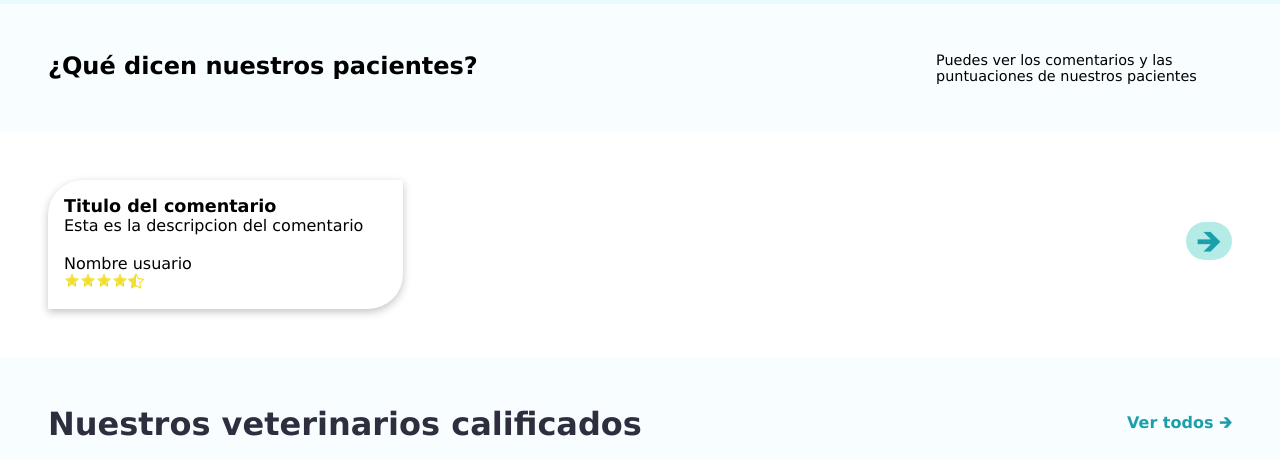
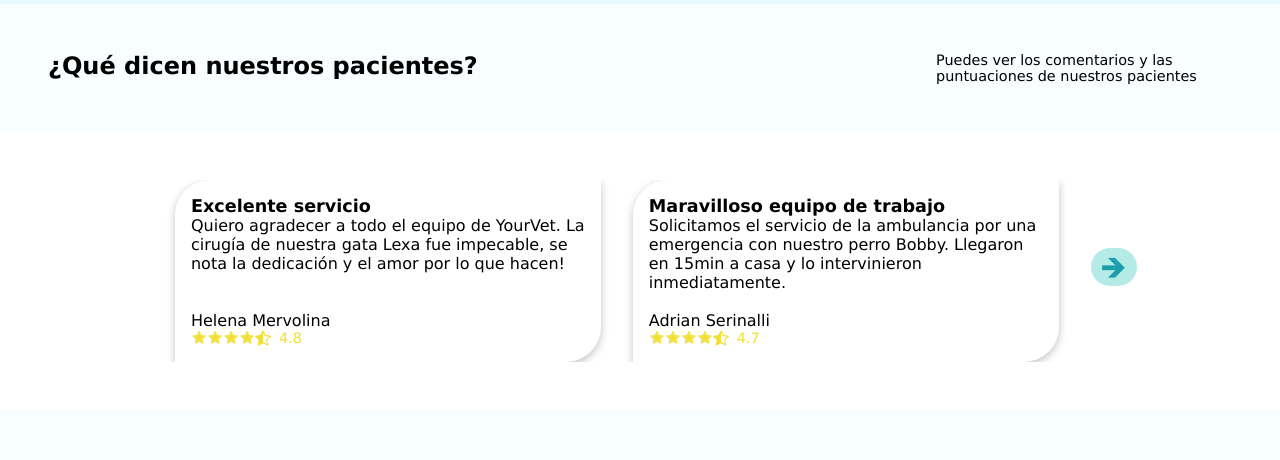
Before and after one commit to vevisvs/veterinary-clinic-react, a React (Vite) app in the folder veterinary-clinic/: page / in a window 1280 px wide. Shown: the part 1880-2340 px from the top of the page. Built offline with nearby package versions, Linux system fonts and the light colour scheme.

Commit message:
consumo de json local para cards de comentarios y funcionalidad del boton

```diff
--- a/veterinary-clinic/src/components/Comments/CommentCard.jsx
+++ b/veterinary-clinic/src/components/Comments/CommentCard.jsx
@@ -1,27 +1,53 @@
-import React from 'react'
+import React, { useState, useEffect } from 'react'
 import {AiTwotoneStar} from 'react-icons/ai'
 import {BsStarHalf} from 'react-icons/bs'
 
-const CommentCard = () => {
+const CommentCard = ({ dataComments, startIndex, numberOfComments, setNumberOfComments }) => {
+
+  useEffect(() => {
+    const handleResize = () => {
+      if (window.innerWidth <= 768) {
+        setNumberOfComments(1);
+      } else {
+        setNumberOfComments(2);
+      }
+    };
+
+    window.addEventListener('resize', handleResize);
+    handleResize();
+
+    return () => {
+      window.removeEventListener('resize', handleResize);
+    };
+  }, []);
+
+  const commentsToRender = dataComments.slice(startIndex, startIndex + numberOfComments);
+
   return (
-    <div className='card-comment'>
+    <>
+      {commentsToRender.map(comment => (
+        <div className='card-comment' key={comment.id}>
           <div className='card-text-info'>
-            <h2 className='comment-title'>Titulo del comentario</h2>
-            <p className='comment-text'>Esta es la descripcion del comentario</p>
+            <h2 className='comment-title'>{comment.title}</h2>
+            <p className='comment-text'>{comment.message}</p>
           </div>
           <div className='card-user-info'>
             <img />
-            <p className='comment-user'>Nombre usuario</p>
-        </div>
+            <p className='comment-user'>{comment.name}</p>
             <span className='score'>
               <AiTwotoneStar />
               <AiTwotoneStar />
               <AiTwotoneStar />
               <AiTwotoneStar />
               <BsStarHalf />
+              <span className='score-number'>{comment.score}</span>
             </span>
           </div>
-  )
-}
+
+        </div>
+      ))}
+    </>
+  );
+};
 
 export default CommentCard
--- a/veterinary-clinic/src/components/Comments/Comments.css
+++ b/veterinary-clinic/src/components/Comments/Comments.css
@@ -1,3 +1,10 @@
+.ctn-modal{
+    display: flex;
+    overflow: hidden;
+    justify-content: space-evenly;
+    width: 80%;
+}
+
 .ctn-comments{
     background-color: #F8FEFF;
     padding: 3rem;
@@ -21,16 +28,18 @@
     background-color: white;
     padding: 3rem;
     display: flex;
-    justify-content: space-between;
+    justify-content: center;
     align-items: center;
 }
 
 .card-comment{
     box-shadow: rgba(0, 0, 0, 0.24) 0px 3px 8px;
-    width: 30%;
-    /* border-radius: 10px; */
+    width: 45%;
     border-radius: 35px 0px 35px 0px;
     padding: 1rem;
+    display: flex;
+    flex-direction: column;
+    justify-content: space-between;
 }
 
 .link-next-comment{
@@ -42,8 +51,20 @@
     padding: 0 10px;
 }
 
+.link-next-comment:active{
+    opacity: 0.6;
+}
+
 .score{
+    display: flex;
+    align-items: center;
     color: rgb(241, 222, 50);
+}
+
+.score-number{
+    align-items: center;
+    margin-left: 0.5rem;
+    font-size: 0.9rem;
 }
 
 
@@ -71,12 +92,13 @@
     .comments-card-section{
         flex-direction: column;
         padding: 2rem;
-        height: 350px;
+        height: 370px;
+        justify-content: space-evenly;
     }
 }
 
 
-@media screen and (max-width: 420px){
+@media screen and (max-width: 435px){
     .ctn-comments{
         padding: 1.5rem;
         height: 220px;
@@ -88,7 +110,8 @@
 
     .comments-card-section{
         padding: 1.5rem;
-        height: 330px;
+        height: 400px;
+        justify-content: space-evenly;
     }
 
     .comment-title{
@@ -103,3 +126,9 @@
         font-size: 0.9rem;
     }
 }
+
+@media screen and (max-width: 350px){
+    .comments-card-section{
+        height: 450px;
+    }
+}
--- a/veterinary-clinic/src/components/Comments/Comments.jsx
+++ b/veterinary-clinic/src/components/Comments/Comments.jsx
@@ -1,6 +1,6 @@
 import React from 'react'
 import '../Comments/Comments.css'
-import CommentCard from './CommentCard'
+import ModalComments from './ModalComments'
 
 const Comments = () => {
   return (
@@ -10,10 +10,7 @@ const Comments = () => {
             <p className='comments-description'>Puedes ver los comentarios y las puntuaciones de nuestros pacientes</p>
         </div>
         <div className='comments-card-section'>
-            <CommentCard />
-            <div className='next-button'>
-                <span className='link-next-comment'>🡺</span>
-            </div>
+            <ModalComments />
         </div>
   </>
   )
--- /dev/null
+++ b/veterinary-clinic/src/components/Comments/DataComments.json
@@ -0,0 +1,26 @@
+[
+    {
+        "title": "Excelente servicio",
+        "message": "Quiero agradecer a todo el equipo de YourVet. La cirugía de nuestra gata Lexa fue impecable, se nota la dedicación y el amor por lo que hacen!",
+        "name": "Helena Mervolina",
+        "score": 4.8
+    },
+    {
+        "title": "Maravilloso equipo de trabajo",
+        "message": "Solicitamos el servicio de la ambulancia por una emergencia con nuestro perro Bobby. Llegaron en 15min a casa y lo intervinieron inmediatamente.",
+        "name": "Adrian Serinalli",
+        "score": 4.7
+    },
+    {
+        "title": "Profesionalismo y calidad",
+        "message": "En la pet shop siempre encuentro los mejores productos para mis mascotas y la atención de todo el personal es muy buena. Los recomiendo muy seguido!",
+        "name": "Rodrigo Spelorzi",
+        "score": 4.9
+    },
+    {
+        "title": "Muy buenos",
+        "message": "Excelentes profesionales y excelente atencion al público!",
+        "name": "Salma León",
+        "score": 4.8
+    }
+]
--- /dev/null
+++ b/veterinary-clinic/src/components/Comments/ModalComments.jsx
@@ -0,0 +1,34 @@
+import React, { useState } from 'react'
+import CommentCard from './CommentCard'
+import dataComments from '../Comments/DataComments.json'
+
+const ModalComments = () => {
+    const [selectedIndex, setSelectedIndex] = useState(0);
+    const [startIndex, setStartIndex] = useState(0);
+    const [numberOfComments, setNumberOfComments] = useState(2);
+
+    const goNext = () => {
+      const nextIndex = selectedIndex + numberOfComments;
+      const newIndex = nextIndex < dataComments.length ? nextIndex : 0;
+      setStartIndex(newIndex);
+      setSelectedIndex(newIndex);
+    }
+
+  return (
+    <>
+        <div className='ctn-modal'>
+            <CommentCard selectedIndex={selectedIndex}
+                          dataComments={dataComments}
+                          startIndex={startIndex}
+                          numberOfComments={numberOfComments}
+                          setNumberOfComments={setNumberOfComments}/>
+        </div>
+        <div className='next-button'>
+            <span className='link-next-comment' onClick={goNext}>🡺</span>
+        </div>
+    </>
+
+  )
+}
+
+export default ModalComments
```
Lines whose indentation alone changed are shown as unchanged.
